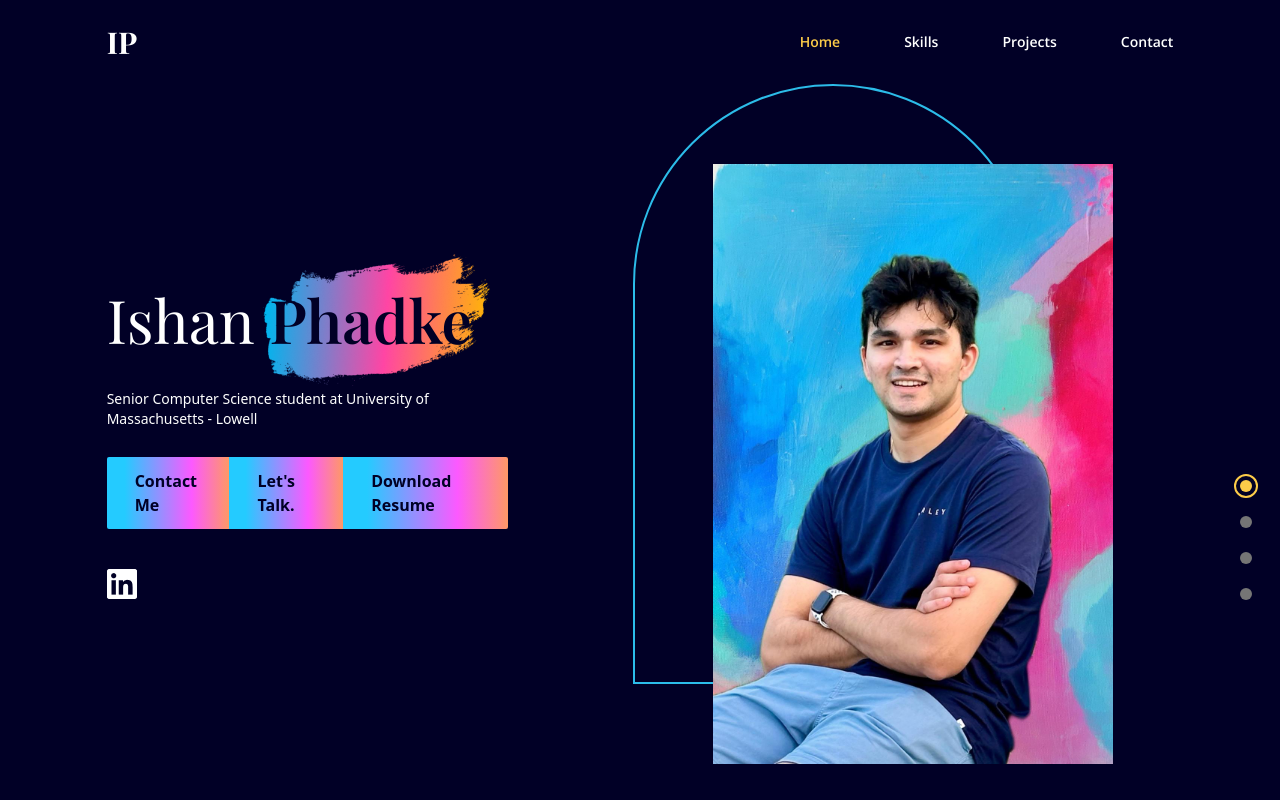
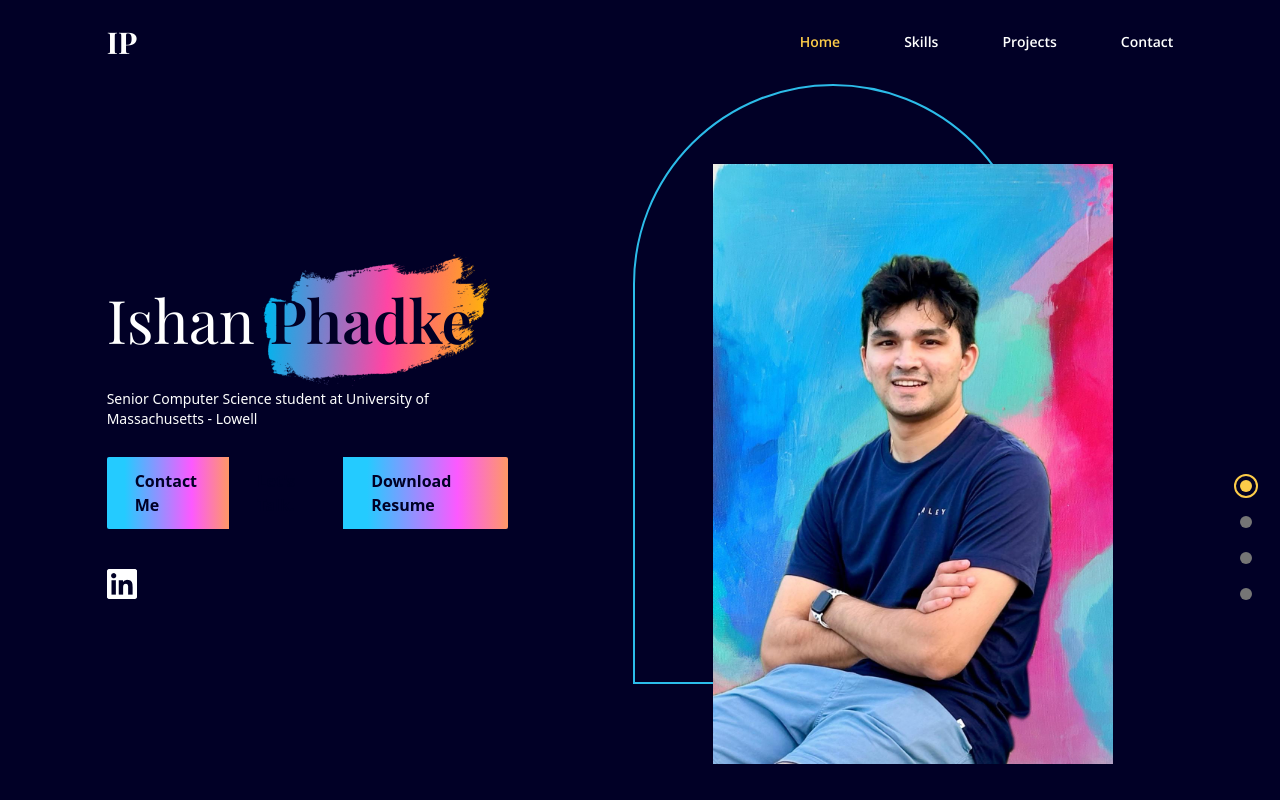
Before and after one commit to ishanphadke11/personal-portfolio, a React (Create React App) app: page / in a window 1280 px wide. Shown: the top 800 px of the page. Built offline with nearby package versions, Linux system fonts and the light colour scheme; a web font is replaced by a local one.

Commit message:
Resume Button

```diff
--- a/src/scenes/Landing.jsx
+++ b/src/scenes/Landing.jsx
@@ -70,7 +70,7 @@ const Landing = ({ setSelectedPage}) => {
                         <AnchorLink
                         href="#contact"
                         onClick={() => setSelectedPage("contact")}
-                        className="bg-gradient-rainblue text-deep-blue py-3 px-7 font-semibold hover:bg-blue hover:text-white transition duration-500 focus:outline-none focus-visible:ring-2 focus-visible:ring-white/70"
+                        className="bg-deep-blue text-deep-blue py-3 px-7 font-semibold hover:bg-blue hover:text-white transition duration-500 focus:outline-none focus-visible:ring-2 focus-visible:ring-white/70"
                         aria-label="Let's Talk"
                         >
                         Let&apos;s Talk.
```
